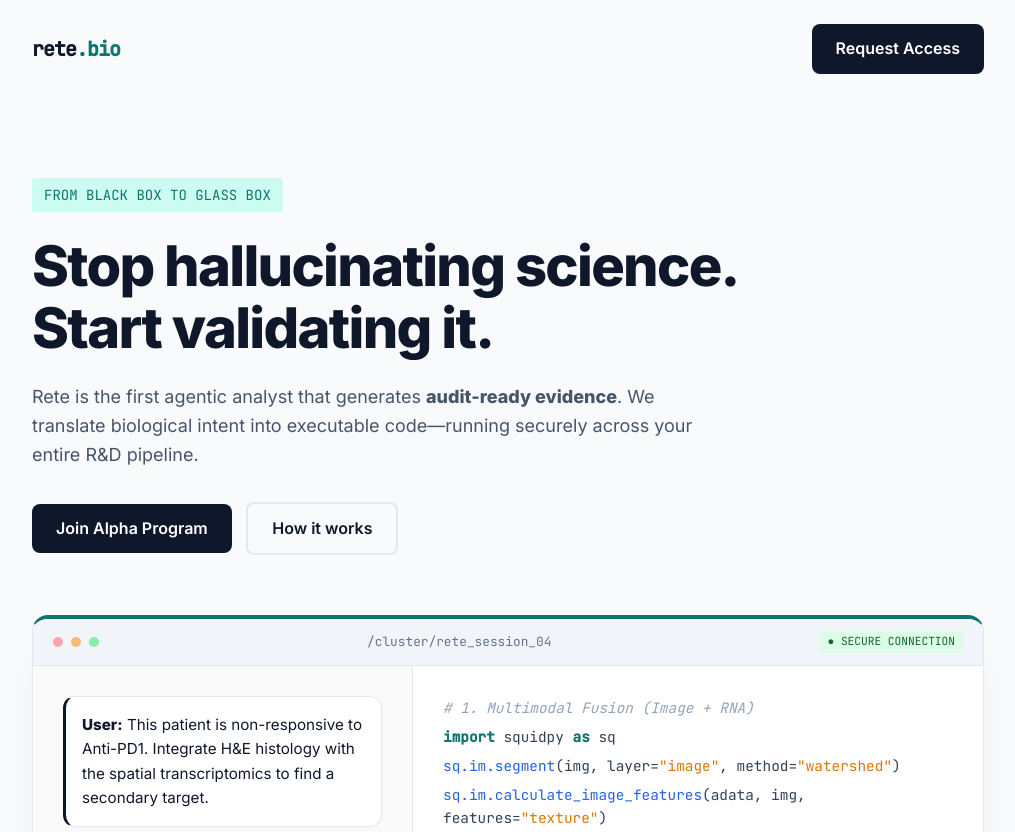
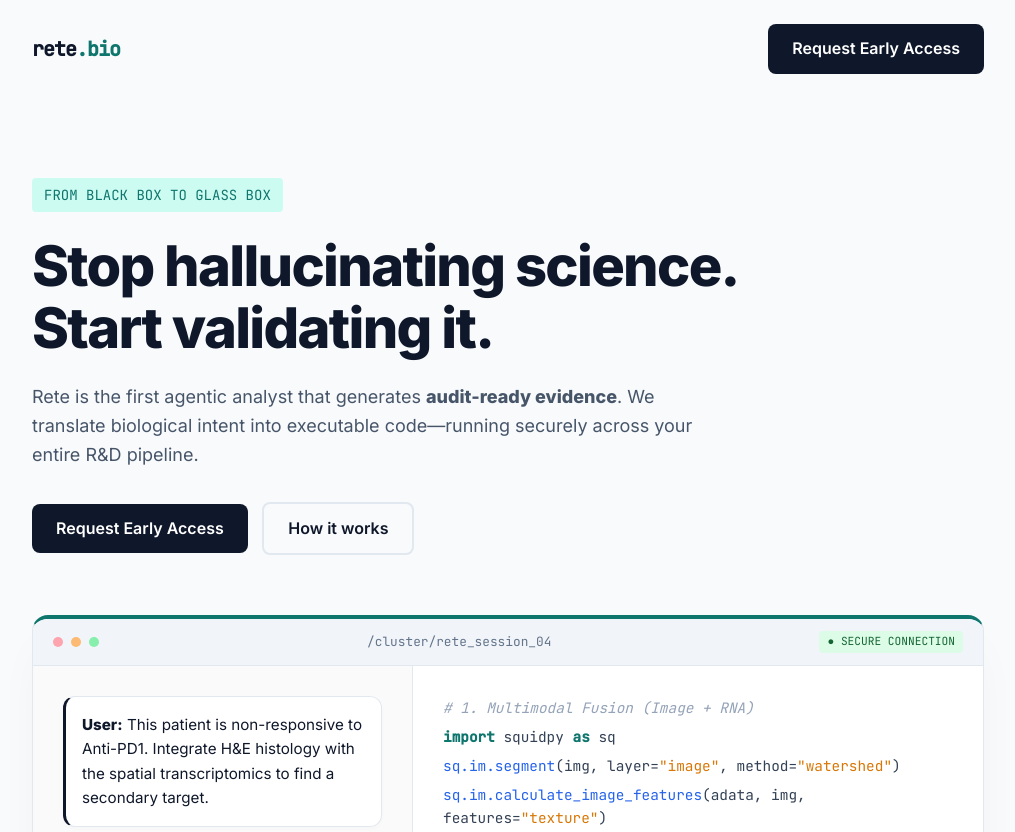
Before and after one commit to Rete-Bio/rete-bio.github.io, a plain HTML site: page index.html in a window 1280 px wide. Shown: the top 832 px of the page, without its empty margins (132-1147 px from the left). Drawn offline with Linux system fonts and the light colour scheme.

Commit message:
Update access request links to 'Request Early Access'

```diff
--- a/index.html
+++ b/index.html
@@ -155,7 +155,7 @@
         <nav>
             <div class="logo">rete<span>.bio</span></div>
             <div>
-                <a href="mailto:admin@rete.bio" class="btn">Request Access</a>
+                <a href="mailto:admin@rete.bio" class="btn">Request Early Access</a>
             </div>
         </nav>
 
@@ -167,7 +167,7 @@
                 Rete is the first agentic analyst that generates <strong>audit-ready evidence</strong>. We translate biological intent into executable code—running securely across your entire R&D pipeline.
             </p>
             <div style="margin-top: 32px;">
-                <a href="mailto:admin@rete.bio" class="btn">Join Alpha Program</a>
+                <a href="mailto:admin@rete.bio" class="btn">Request Early Access</a>
                 <a href="#how-it-works" class="btn btn-outline" style="text-decoration: none;">How it works</a>
             </div>
 
@@ -328,7 +328,7 @@
             <p style="margin: 0 auto 32px auto;">
                 Now accepting select partners for the Q1 2026 Alpha Program.
             </p>
-            <a href="mailto:admin@rete.bio" class="btn">Request Pilot Access</a>
+            <a href="mailto:admin@rete.bio" class="btn">Request Early Access</a>
         </section>
     </div>
 
```
